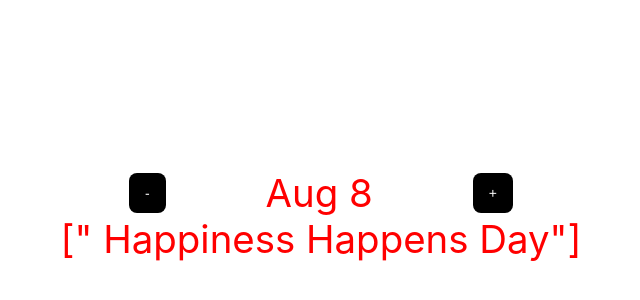
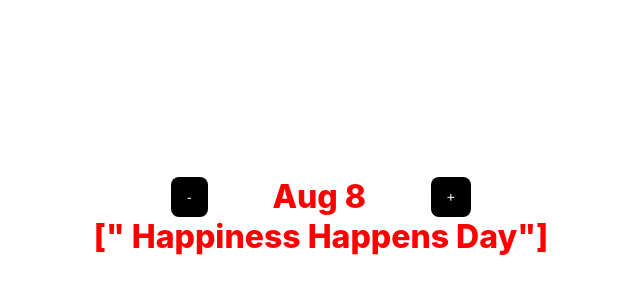
Before and after one commit to ChaseRensberger/holiday-tracker, a Next.js app: page / in a window 1280 px wide. Shown: the part 184-484 px from the top of the page, without its empty margins (319-959 px from the left). Built offline with nearby package versions, Linux system fonts and the light colour scheme.

Commit message:
font change

```diff
--- a/styles/Home.module.css
+++ b/styles/Home.module.css
@@ -7,11 +7,12 @@
   justify-content: center;
   align-items: center;
   color: #FF0000;
-  font-size: 3vw;
+  font-size: xx-large;
+  font-weight: 800;
 }
 
 .contentRow {
-  width: 30%;
+  width: 300px;
   display: flex;
   flex-direction: row;
   justify-content: space-between;
```
